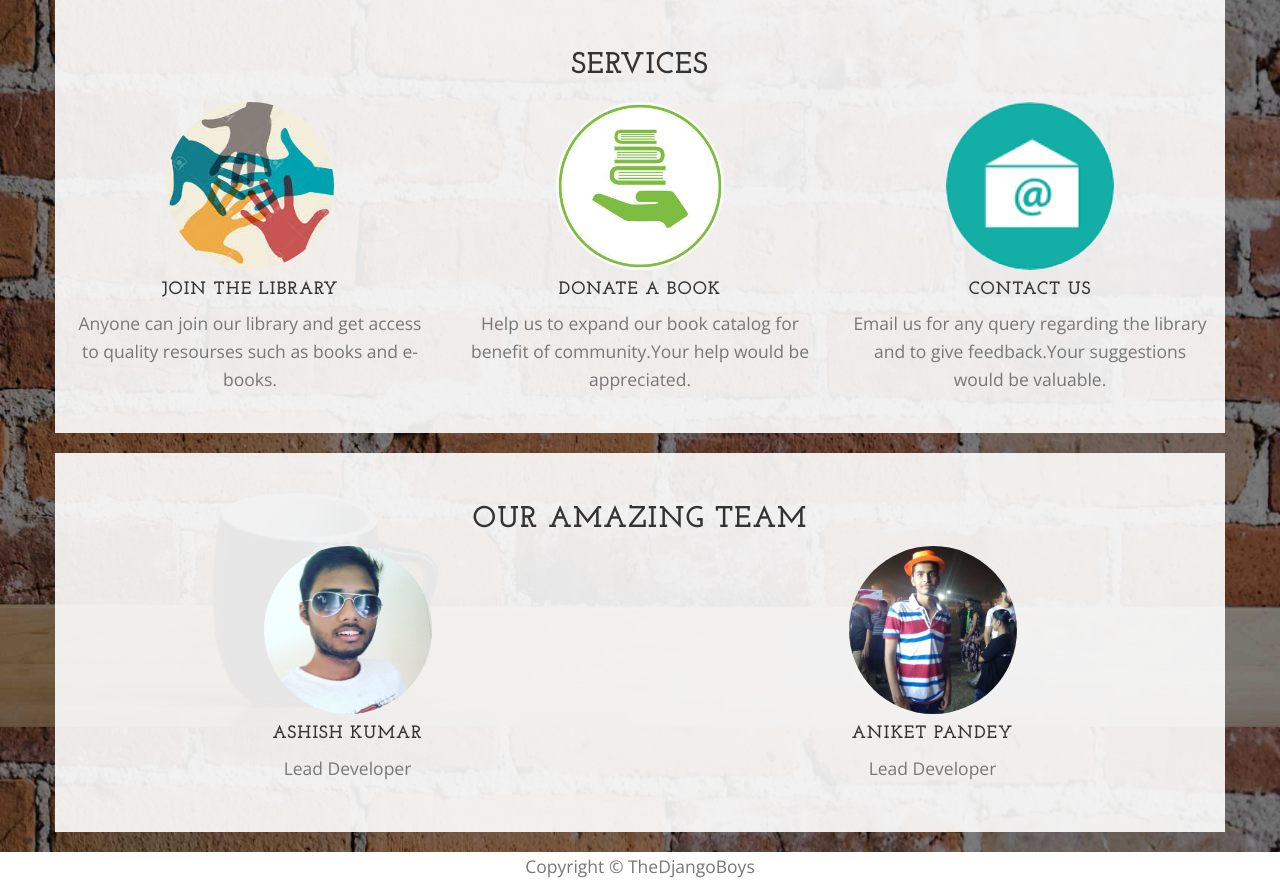
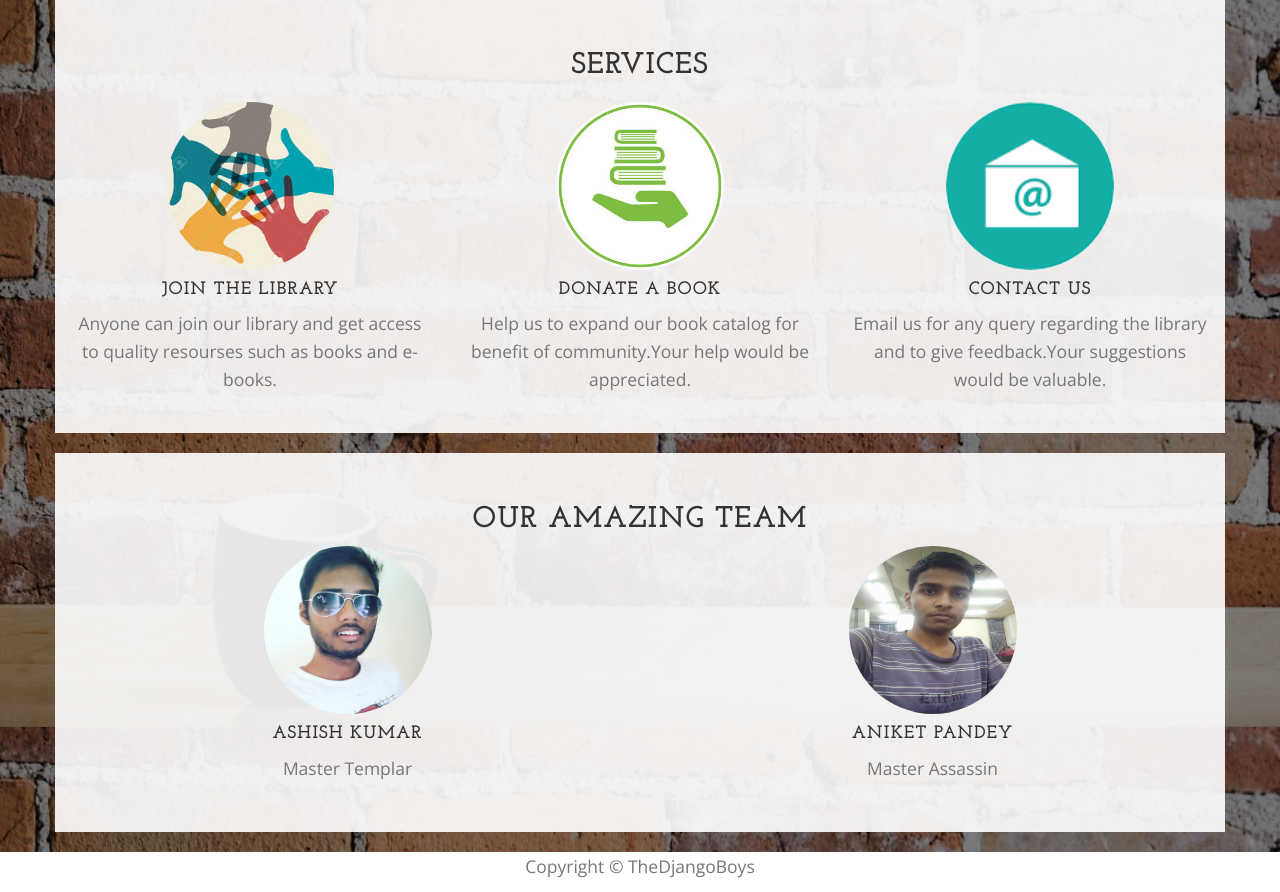
Before and after one commit to SummerCamp17/Book-library, a Django app: page /lib/ in a window 1280 px wide. Shown: the part 2473-3365 px from the top of the page. Run offline with Django 3.2, Linux system fonts and the light colour scheme; data comes from the database, SQL or seed files in the repository; both versions use the stored data as it was after the commit; some libraries are stand-ins or nearby versions.

Commit message:
Pic change

```diff
--- a/mylib/templates/index.html
+++ b/mylib/templates/index.html
@@ -321,14 +321,14 @@
                     <div class="team-member text-center">
                         <img src={% static "mylib/img/team/1.jpg" %}   class="img-responsive img-circle center-block" style="width:12em;height:12em" alt="" align="middle">
                         <h4>Ashish Kumar</h4>
-                        <p class="text-muted">Lead Developer</p>
+                        <p class="text-muted">Master Templar</p>
                     </div>
                 </div>
                 <div class="col-sm-6 text-center">
                     <div class="team-member">
                         <img src="{% static "mylib/img/team/2.jpg" %}" class="img-responsive img-circle center-block"  style="width:12em;height:12em" alt="">
                         <h4>Aniket Pandey</h4>
-                        <p class="text-muted">Lead Developer</p>
+                        <p class="text-muted">Master Assassin</p>
                     </div>
                 </div>
             </div>
```
Also changed, not shown: db.sqlite3, mylib/static/mylib/img/team/2.jpg, mylib/static/mylib/img/team/2.png (deleted).
